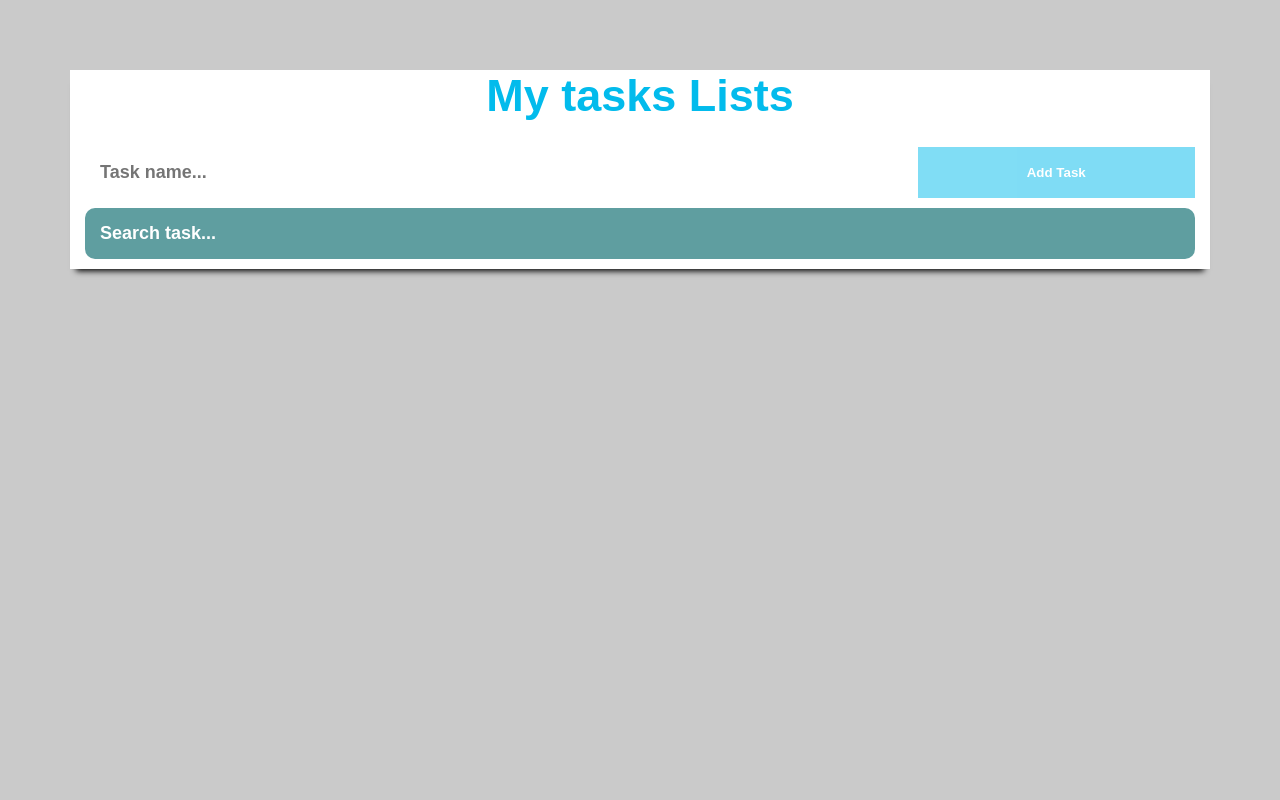
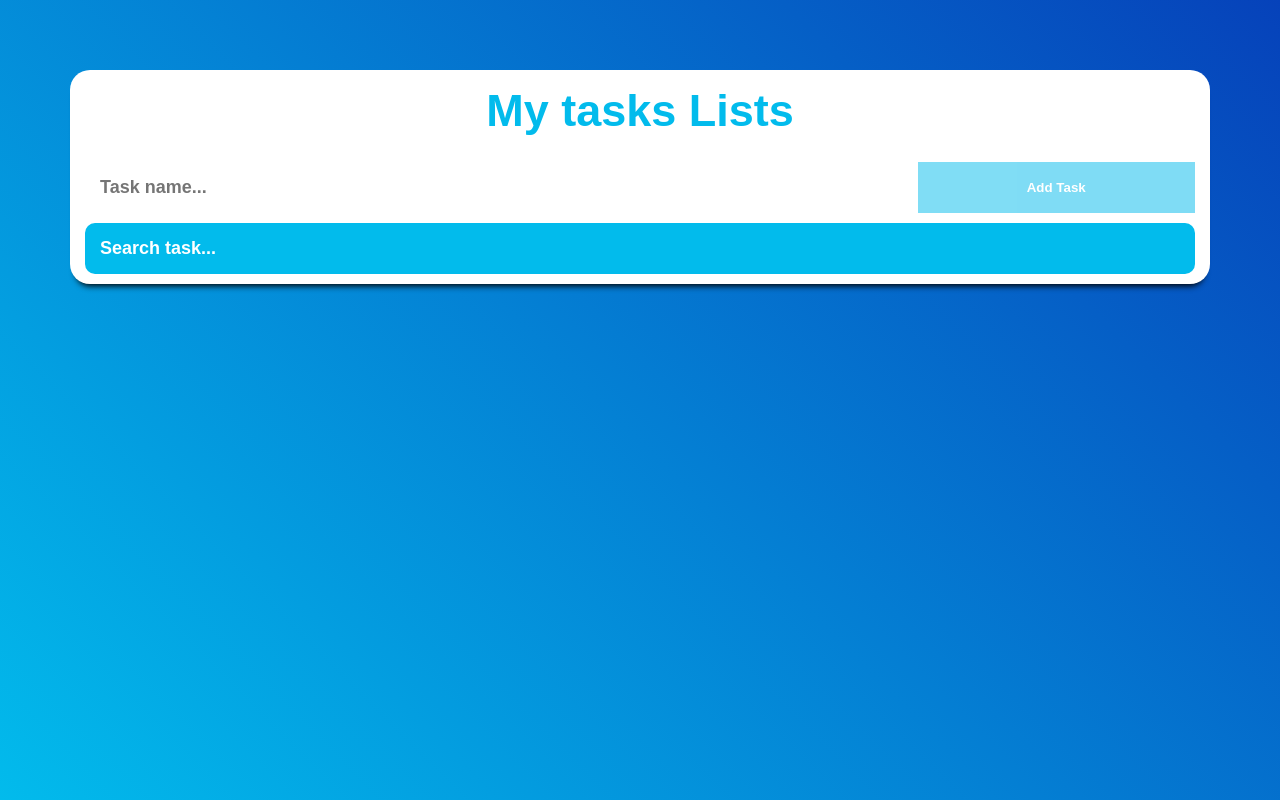
Before and after one commit to Aksel98/Aksel98.github.io, a plain HTML site: page to-do-lists/to-do-lists.html in a window 1280 px wide. Drawn offline with Linux system fonts and the light colour scheme.

Commit message:
to-do lists styles fixing

```diff
--- a/to-do-lists/js/to-do-lists.js
+++ b/to-do-lists/js/to-do-lists.js
@@ -12,8 +12,8 @@ function addTask() {
     isUnique = true
     const task = document.createElement('div')
     const taskName = document.createElement('div')
-    task.innerHTML = '<img src="../img/icons/delete-icon.png" class="icon delete-icon" onclick="deleteTask(this)">'
-    task.innerHTML += '<img src="../img/icons/unchecked.png" class="icon unchecked" onclick="checkTask(this)">'
+    task.innerHTML = '<img src="img/icons/delete-icon.png" class="icon delete-icon" onclick="deleteTask(this)">'
+    task.innerHTML += '<img src="img/icons/unchecked.png" class="icon unchecked" onclick="checkTask(this)">'
     const uniqueTitles = document.getElementsByClassName('task-name')
     Array.from(uniqueTitles).forEach(val => {
         if (taskInput.value === val.innerText) {
--- a/to-do-lists/styles/style.css
+++ b/to-do-lists/styles/style.css
@@ -1,13 +1,15 @@
 body {
     font-family: "Avenir Next Cyr Medium", sans-serif;
     max-width: 1400px;
+    height: calc(100vh - 70px);
     margin: 0 auto;
-    background-color: #cacaca;
+    background: linear-gradient(-135deg,#0642ba,#02bbec);
 }
 
 .main {
     background-color: #ffffff;
     box-shadow: 0 8px 6px -6px black;
+    border-radius: 20px;
     margin: 70px;
     padding: 0 15px;
 }
@@ -22,6 +24,7 @@ body {
     font-size: 45px;
     color: #02bbec;
     text-align: center;
+    padding-top: 15px;
 }
 
 .tasks-input {
@@ -31,7 +34,7 @@ body {
 
 .search-input {
     width: 100% !important;
-    background: cadetblue;
+    background: #02bbec;
     border-radius: 10px !important;
     margin: 10px 0;
 }
```
